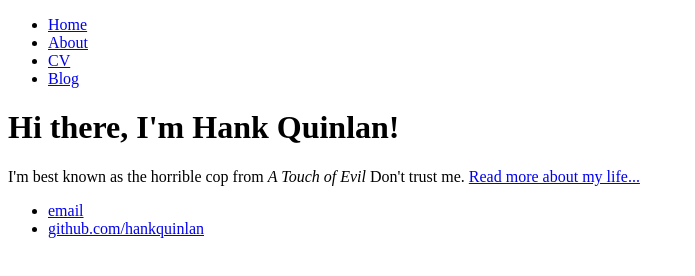
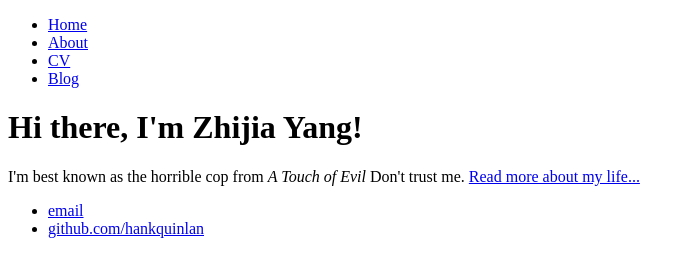
Before and after one commit to ZhijiaCode/ZhijiaCode.github.io, a plain HTML site: page index.html in a window 1280 px wide. Shown: the whole page, without its empty margins (0-695 px from the left). Drawn offline with Linux system fonts and the light colour scheme.

Commit message:
Update index.html
change the name

```diff
--- a/index.html
+++ b/index.html
@@ -1,7 +1,7 @@
 <!DOCTYPE html>
 <html>
 	<head>
-		<title>Hank Quinlan, Horrible Cop</title>
+		<title>Zhijia Yang, Research Associate</title>
 	</head>
 	<body>
 		<nav>
@@ -14,7 +14,7 @@
 		</nav>
 		<div class="container">
     		<div class="blurb">
-        		<h1>Hi there, I'm Hank Quinlan!</h1>
+        		<h1>Hi there, I'm Zhijia Yang!</h1>
 				<p>I'm best known as the horrible cop from <em>A Touch of Evil</em> Don't trust me. <a href="/about">Read more about my life...</a></p>
     		</div><!-- /.blurb -->
 		</div><!-- /.container -->
```
